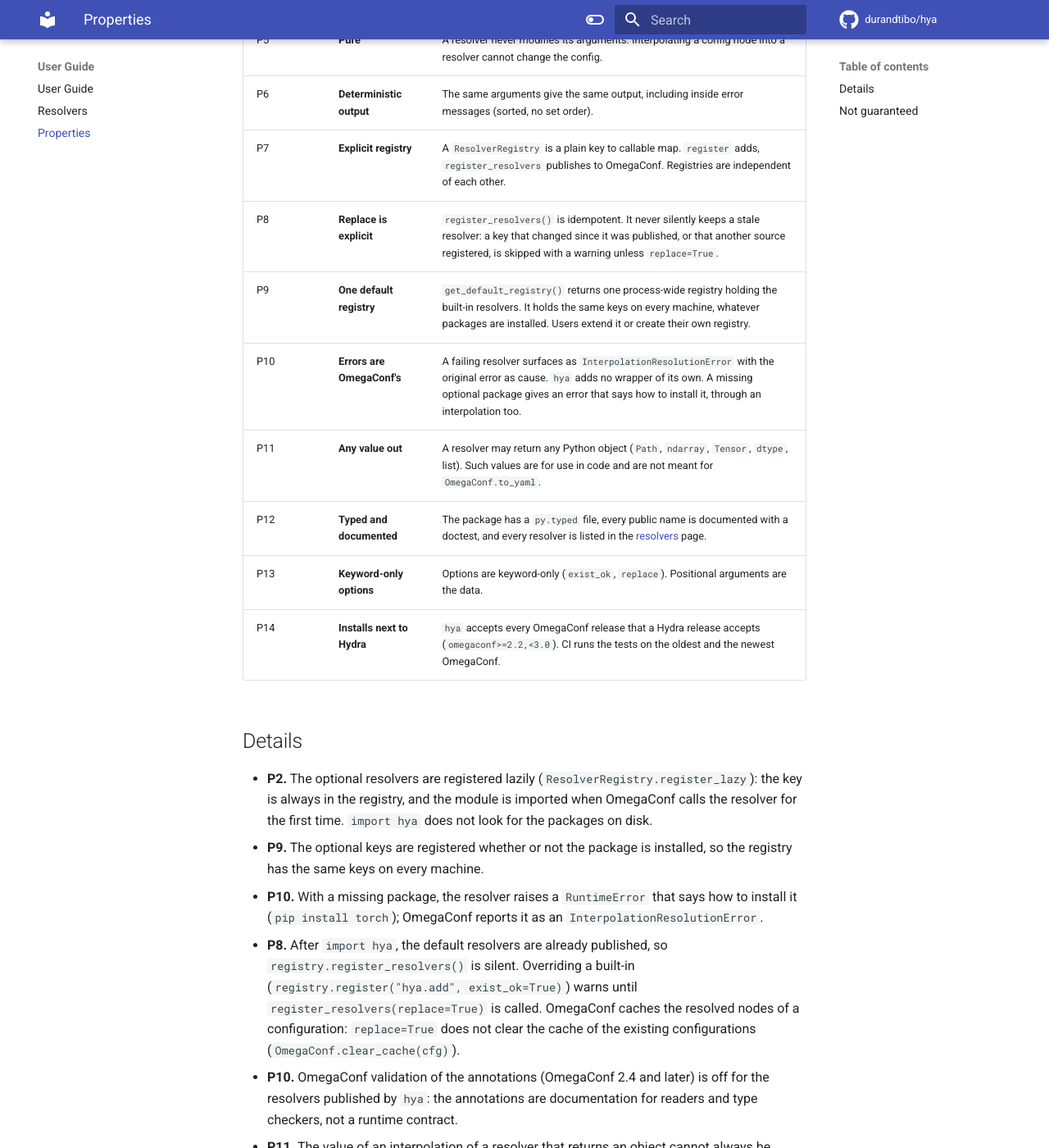
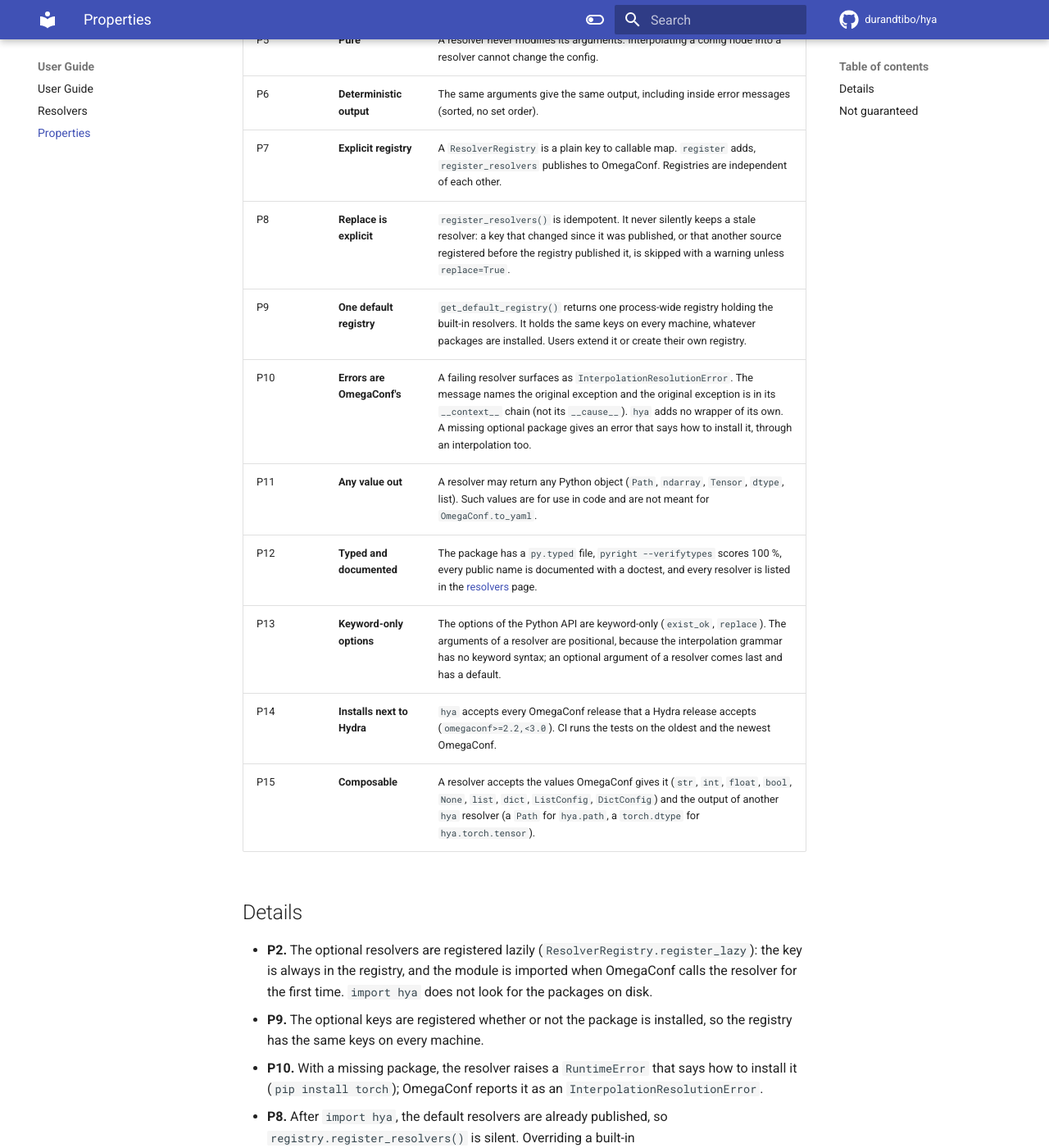
Before and after one commit to durandtibo/hya, an MkDocs documentation site: the page built from docs/docs/properties.md, in a window 1280 px wide and 1400 px high, scrolled down 639 px. Shown: the whole window at 82% size. Built offline with MkDocs 1.6.1 and Material for MkDocs 9.7.7, drawn with Linux system fonts in a browser that asks for light colours; comment, search, counter and statistics services are not loaded; the version menu is left out; some of the changed text lies outside the part shown.

Commit message:
Fix the false statements of the documentation (#777)
Co-authored-by: Claude Sonnet 5.5 <noreply@anthropic.com>

```diff
--- a/docs/docs/properties.md
+++ b/docs/docs/properties.md
@@ -3,22 +3,23 @@
 These are the rules `hya` guarantees. Each one is enforced by the code or by a test of the
 repository.
 
-| #   | Property                   | Statement                                                                                                                                                                                                                              |
-| --- | -------------------------- | -------------------------------------------------------------------------------------------------------------------------------------------------------------------------------------------------------------------------------------- |
-| P1  | **Import is enough**       | `import hya` registers every available default resolver with OmegaConf. No other call is needed, and `register_resolvers()` publishes them again after `OmegaConf.clear_resolvers()`.                                                  |
-| P2  | **Cheap import**           | `import hya` imports neither `numpy`, `torch` nor `braceexpand`, and emits no warning. The module of an optional resolver is imported on the first call of that resolver.                                                              |
-| P3  | **Namespaced**             | Every built-in key starts with `hya.`. Optional ones are grouped (`hya.np.*`, `hya.torch.*`). Nothing is registered outside this namespace.                                                                                            |
-| P4  | **Thin resolvers**         | A resolver is a standard library callable or a function of a few lines with one documented behaviour. No hidden state, no I/O beyond what its name says (`hya.path` touches the file system).                                          |
-| P5  | **Pure**                   | A resolver never modifies its arguments. Interpolating a config node into a resolver cannot change the config.                                                                                                                         |
-| P6  | **Deterministic output**   | The same arguments give the same output, including inside error messages (sorted, no set order).                                                                                                                                       |
-| P7  | **Explicit registry**      | A `ResolverRegistry` is a plain key to callable map. `register` adds, `register_resolvers` publishes to OmegaConf. Registries are independent of each other.                                                                           |
-| P8  | **Replace is explicit**    | `register_resolvers()` is idempotent. It never silently keeps a stale resolver: a key that changed since it was published, or that another source registered, is skipped with a warning unless `replace=True`.                         |
-| P9  | **One default registry**   | `get_default_registry()` returns one process-wide registry holding the built-in resolvers. It holds the same keys on every machine, whatever packages are installed. Users extend it or create their own registry.                     |
-| P10 | **Errors are OmegaConf's** | A failing resolver surfaces as `InterpolationResolutionError` with the original error as cause. `hya` adds no wrapper of its own. A missing optional package gives an error that says how to install it, through an interpolation too. |
-| P11 | **Any value out**          | A resolver may return any Python object (`Path`, `ndarray`, `Tensor`, `dtype`, list). Such values are for use in code and are not meant for `OmegaConf.to_yaml`.                                                                       |
-| P12 | **Typed and documented**   | The package has a `py.typed` file, every public name is documented with a doctest, and every resolver is listed in the [resolvers](resolvers.md) page.                                                                                 |
-| P13 | **Keyword-only options**   | Options are keyword-only (`exist_ok`, `replace`). Positional arguments are the data.                                                                                                                                                   |
-| P14 | **Installs next to Hydra** | `hya` accepts every OmegaConf release that a Hydra release accepts (`omegaconf>=2.2,<3.0`). CI runs the tests on the oldest and the newest OmegaConf.                                                                                  |
+| #   | Property                   | Statement                                                                                                                                                                                                                                                                                                                      |
+| --- | -------------------------- | ------------------------------------------------------------------------------------------------------------------------------------------------------------------------------------------------------------------------------------------------------------------------------------------------------------------------------ |
+| P1  | **Import is enough**       | `import hya` registers every available default resolver with OmegaConf. No other call is needed, and `register_resolvers()` publishes them again after `OmegaConf.clear_resolvers()`.                                                                                                                                          |
+| P2  | **Cheap import**           | `import hya` imports neither `numpy`, `torch` nor `braceexpand`, and emits no warning. The module of an optional resolver is imported on the first call of that resolver.                                                                                                                                                      |
+| P3  | **Namespaced**             | Every built-in key starts with `hya.`. Optional ones are grouped (`hya.np.*`, `hya.torch.*`). Nothing is registered outside this namespace.                                                                                                                                                                                    |
+| P4  | **Thin resolvers**         | A resolver is a standard library callable or a function of a few lines with one documented behaviour. No hidden state, no I/O beyond what its name says (`hya.path` touches the file system).                                                                                                                                  |
+| P5  | **Pure**                   | A resolver never modifies its arguments. Interpolating a config node into a resolver cannot change the config.                                                                                                                                                                                                                 |
+| P6  | **Deterministic output**   | The same arguments give the same output, including inside error messages (sorted, no set order).                                                                                                                                                                                                                               |
+| P7  | **Explicit registry**      | A `ResolverRegistry` is a plain key to callable map. `register` adds, `register_resolvers` publishes to OmegaConf. Registries are independent of each other.                                                                                                                                                                   |
+| P8  | **Replace is explicit**    | `register_resolvers()` is idempotent. It never silently keeps a stale resolver: a key that changed since it was published, or that another source registered before the registry published it, is skipped with a warning unless `replace=True`.                                                                                |
+| P9  | **One default registry**   | `get_default_registry()` returns one process-wide registry holding the built-in resolvers. It holds the same keys on every machine, whatever packages are installed. Users extend it or create their own registry.                                                                                                             |
+| P10 | **Errors are OmegaConf's** | A failing resolver surfaces as `InterpolationResolutionError`. The message names the original exception and the original exception is in its `__context__` chain (not its `__cause__`). `hya` adds no wrapper of its own. A missing optional package gives an error that says how to install it, through an interpolation too. |
+| P11 | **Any value out**          | A resolver may return any Python object (`Path`, `ndarray`, `Tensor`, `dtype`, list). Such values are for use in code and are not meant for `OmegaConf.to_yaml`.                                                                                                                                                               |
+| P12 | **Typed and documented**   | The package has a `py.typed` file, `pyright --verifytypes` scores 100 %, every public name is documented with a doctest, and every resolver is listed in the [resolvers](resolvers.md) page.                                                                                                                                   |
+| P13 | **Keyword-only options**   | The options of the Python API are keyword-only (`exist_ok`, `replace`). The arguments of a resolver are positional, because the interpolation grammar has no keyword syntax; an optional argument of a resolver comes last and has a default.                                                                                  |
+| P14 | **Installs next to Hydra** | `hya` accepts every OmegaConf release that a Hydra release accepts (`omegaconf>=2.2,<3.0`). CI runs the tests on the oldest and the newest OmegaConf.                                                                                                                                                                          |
+| P15 | **Composable**             | A resolver accepts the values OmegaConf gives it (`str`, `int`, `float`, `bool`, `None`, `list`, `dict`, `ListConfig`, `DictConfig`) and the output of another `hya` resolver (a `Path` for `hya.path`, a `torch.dtype` for `hya.torch.tensor`).                                                                               |
 
 ## Details
 
@@ -44,5 +45,7 @@ repository.
 
 - Thread-safety of registering resolvers while OmegaConf resolves interpolations (the registry of
   OmegaConf is a global dictionary).
+- Detection of a resolver that another source registers after `hya` published the same key (it needs the private `BaseContainer._resolvers` of OmegaConf, which changes between releases).
+- The textual form of `hya.sha256` for an input whose `str()` OmegaConf changes: the hash is of `str(obj)`, so two mappings with the same items in another order have different hashes.
 - Caching of the output of the resolvers (OmegaConf default: no cache).
 - Support of `OmegaConf.to_yaml(resolve=True)` for resolvers that return objects (P11).
```
Also changed, not shown: docs/docs/resolvers.md (+5 -3 lines), docs/docs/user_guide.md (+3 -1 lines), 3 other files.
